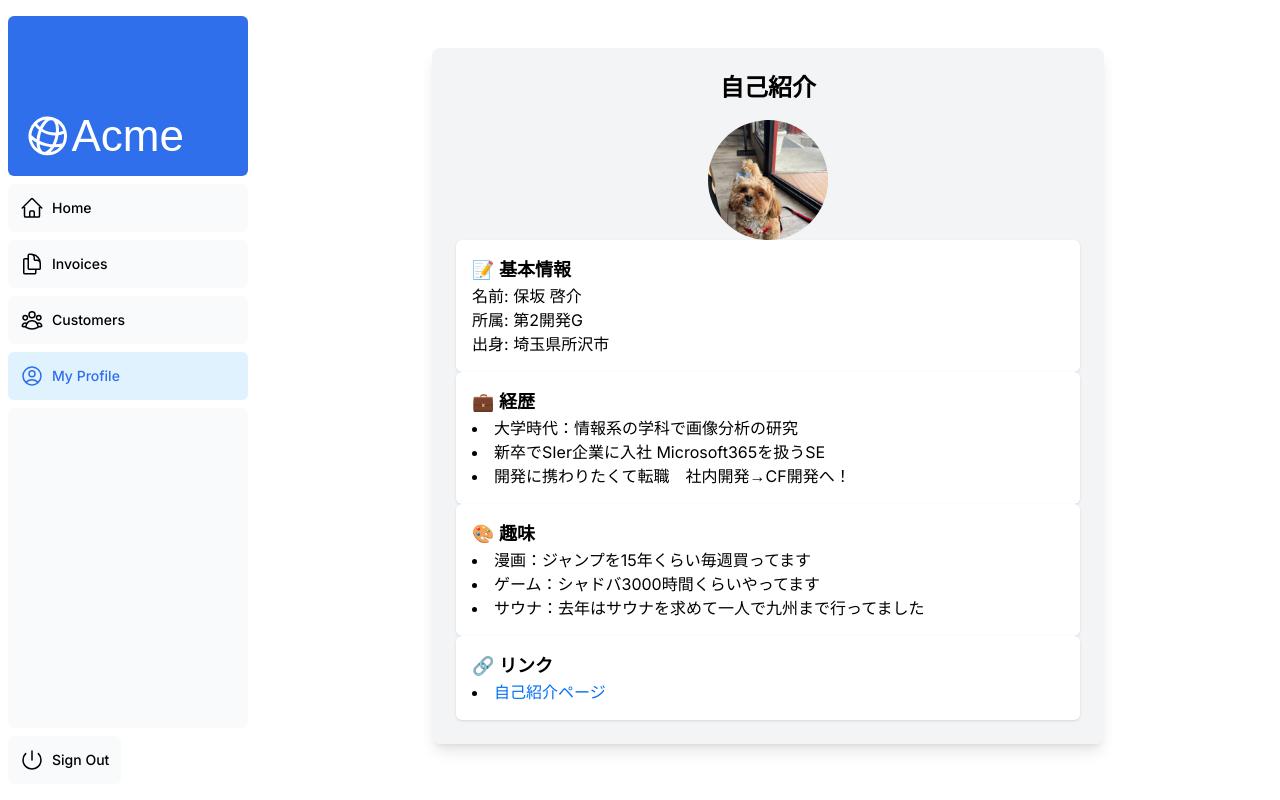
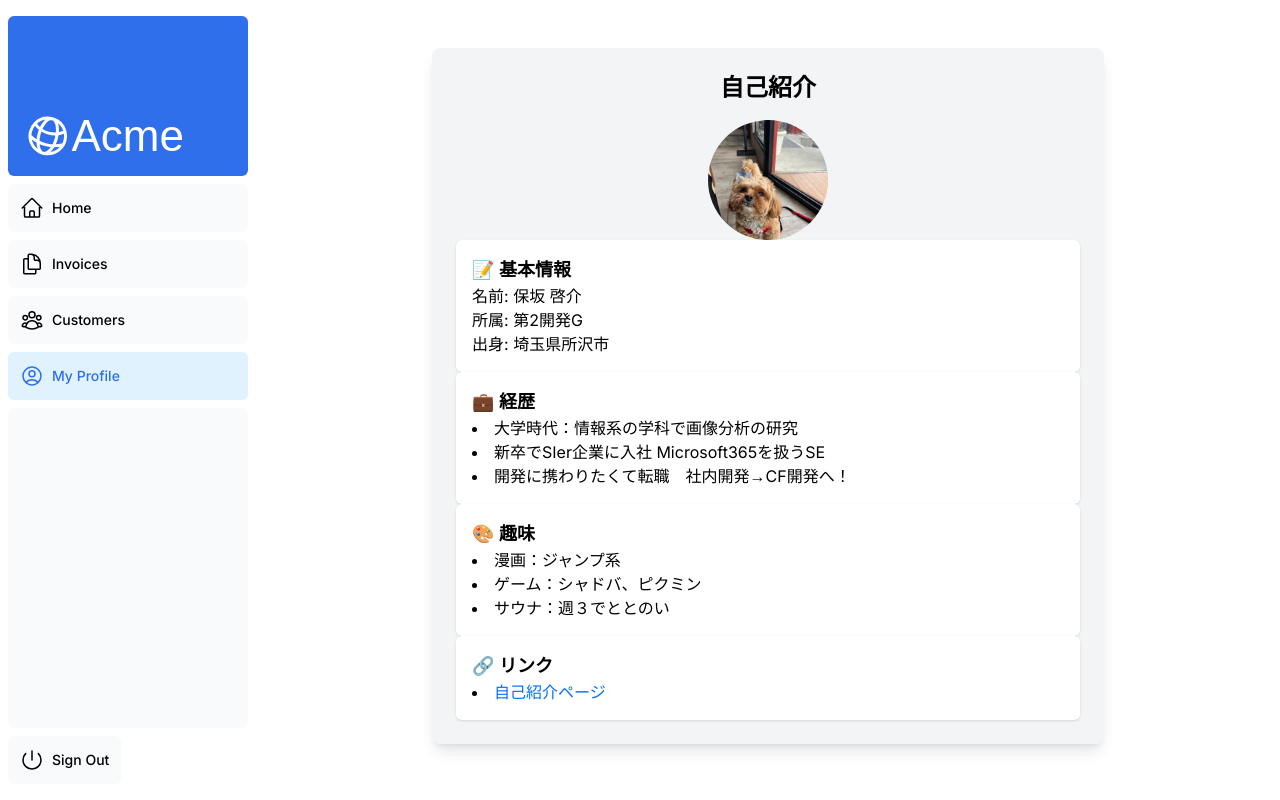
Before and after one commit to k-hosaka/nextjs-dashboard, a Next.js app: page /dashboard/profile in a window 1280 px wide. Built offline with nearby package versions, Linux system fonts and the light colour scheme; a web font is replaced by a local one.

Commit message:
自己紹介の内容を変更

```diff
--- a/app/dashboard/profile/page.tsx
+++ b/app/dashboard/profile/page.tsx
@@ -31,9 +31,9 @@ export default function Profile() {
         {/* 趣味 */}
         <Hobbies
           hobbies={[
-            "漫画：ジャンプを15年くらい毎週買ってます",
-            "ゲーム：シャドバ3000時間くらいやってます",
-            "サウナ：去年はサウナを求めて一人で九州まで行ってました",
+            "漫画：ジャンプ系",
+            "ゲーム：シャドバ、ピクミン",
+            "サウナ：週３でととのい",
           ]}
         />
 
```
